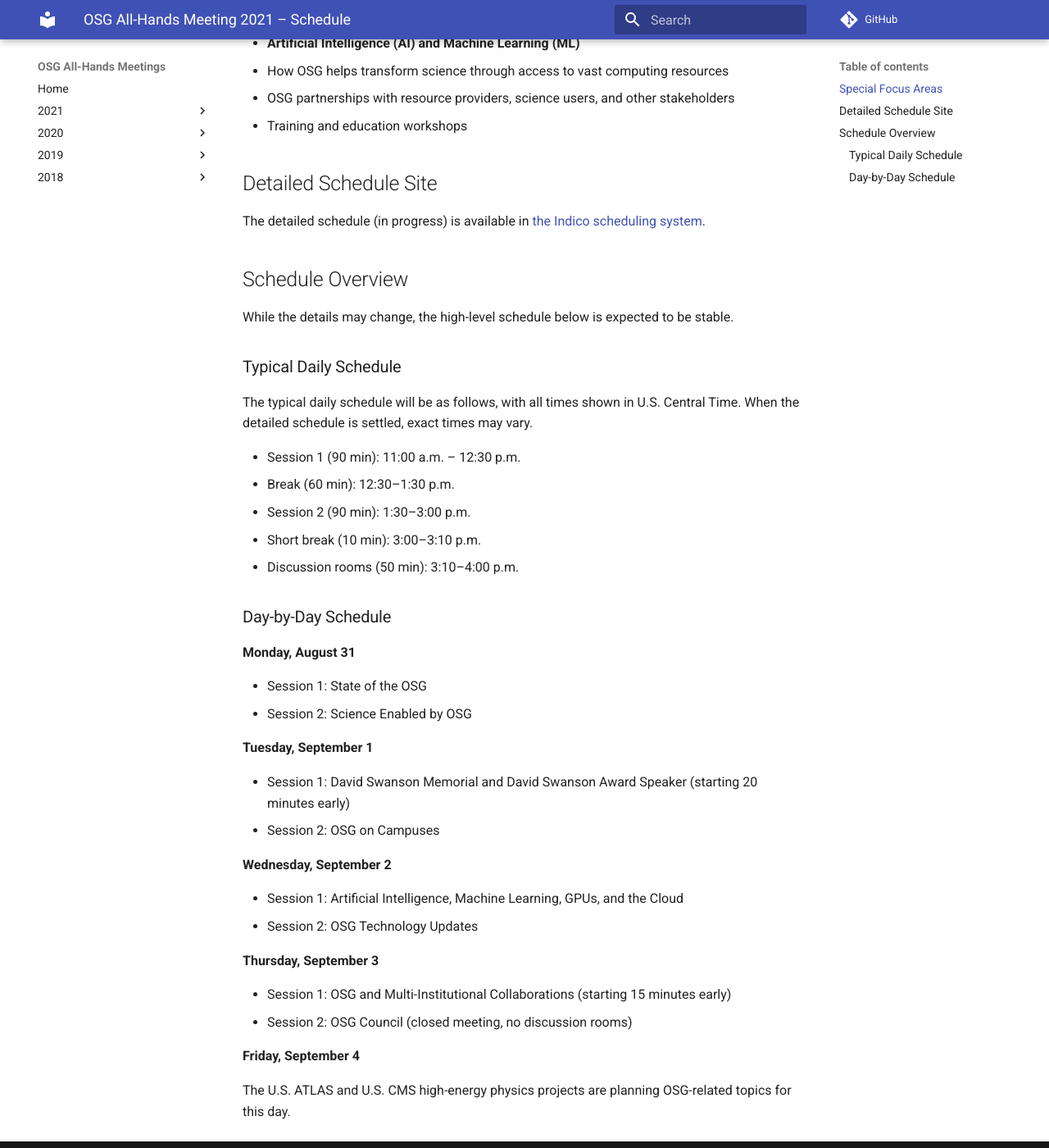
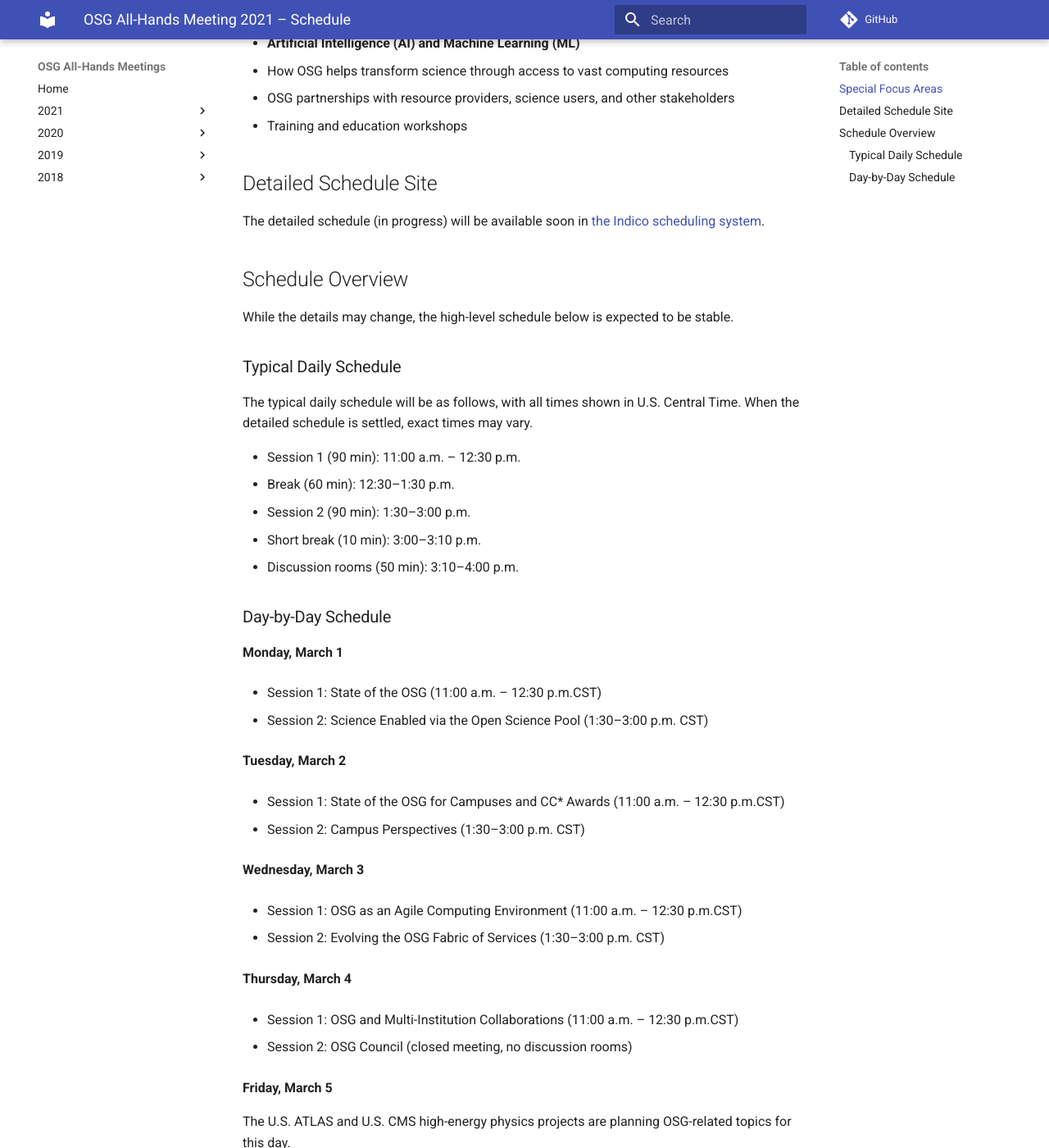
Before and after one commit to osg-htc/all-hands, an MkDocs documentation site: the page built from docs/2021/schedule.md, in a window 1280 px wide and 1400 px high, scrolled down 349 px. Shown: the whole window at 82% size. Built offline with MkDocs 1.6.1 and Material for MkDocs 9.7.7, drawn with Linux system fonts in a browser that asks for light colours; comment, search, counter and statistics services are not loaded.

Commit message:
Update schedule.md

```diff
--- a/docs/2021/schedule.md
+++ b/docs/2021/schedule.md
@@ -16,8 +16,8 @@
 
 ## Detailed Schedule Site
 
-The detailed schedule (in progress) is available in
-[the Indico scheduling system](https://indico.fnal.gov/event/SETLINK/timetable/).
+The detailed schedule (in progress) will be available soon in
+[the Indico scheduling system](https://indico.fnal.gov/event/47040/timetable/).
 
 ## Schedule Overview
 
@@ -37,27 +37,32 @@
 
 ### Day-by-Day Schedule
 
-**Monday, August 31**
+**Monday, March 1**
 
-*   Session 1: State of the OSG
-*   Session 2: Science Enabled by OSG
+*   Session 1: State of the OSG (11:00 a.m. &ndash; 12:30 p.m.CST)
 
-**Tuesday, September 1**
+*   Session 2: Science Enabled via the Open Science Pool (1:30&ndash;3:00 p.m. CST)
 
-*   Session 1: David Swanson Memorial and David Swanson Award Speaker (starting 20 minutes early)
-*   Session 2: OSG on Campuses
+**Tuesday, March 2**
 
-**Wednesday, September 2**
+*   Session 1: State of the OSG for Campuses and CC* Awards (11:00 a.m. &ndash; 12:30 p.m.CST)
 
-*   Session 1: Artificial Intelligence, Machine Learning, GPUs, and the Cloud
-*   Session 2: OSG Technology Updates
+*   Session 2:  Campus Perspectives (1:30&ndash;3:00 p.m. CST)
 
-**Thursday, September 3**
+**Wednesday, March 3**
 
-*   Session 1: OSG and Multi-Institutional Collaborations (starting 15 minutes early)
+*   Session 1: OSG as an Agile Computing Environment (11:00 a.m. &ndash; 12:30 p.m.CST)
+
+*   Session 2: Evolving the OSG Fabric of Services (1:30&ndash;3:00 p.m. CST)
+
+**Thursday, March 4**
+
+*   Session 1: OSG and Multi-Institution Collaborations (11:00 a.m. &ndash; 12:30 p.m.CST)
+
 *   Session 2: OSG Council (closed meeting, no discussion rooms)
 
-**Friday, September 4**
+
+**Friday, March 5**
 
 The U.S. ATLAS and U.S. CMS high-energy physics projects are planning
 OSG-related topics for this day.
```
